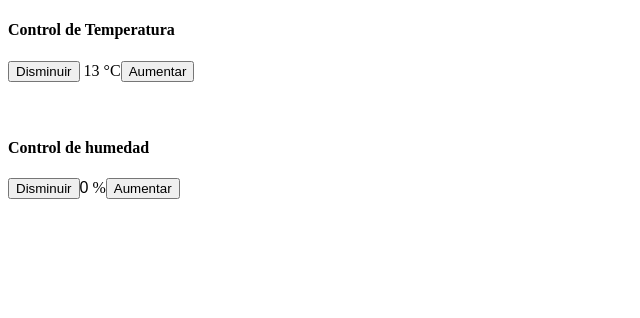
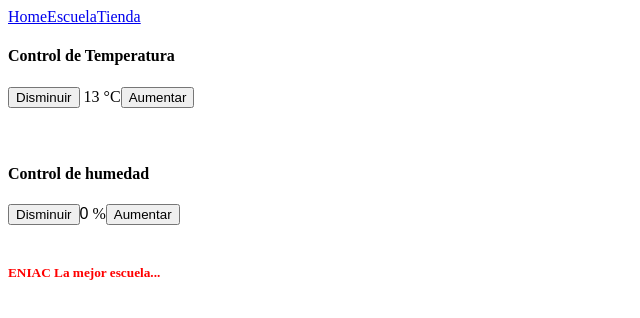
Before and after one commit to ioticos/elon_musk_level, a Nuxt app: page / in a window 1280 px wide. Shown: the top 318 px of the page, without its empty margins (0-640 px from the left). Built offline with nearby package versions, Linux system fonts and the light colour scheme.

Commit message:
clase 1.21 nuxt-link y spa

```diff
--- /dev/null
+++ b/layouts/default.vue
@@ -0,0 +1,20 @@
+<template>
+  <div>
+    <nav>
+      <nuxt-link to="/">Home</nuxt-link>
+      <nuxt-link to="/escuela">Escuela</nuxt-link>
+      <nuxt-link to="/carrito">Tienda</nuxt-link>
+    </nav>
+
+        <nuxt></nuxt>
+
+    <h5 style="color:red">ENIAC La mejor escuela...</h5>
+  </div>
+</template>
+
+<script>
+export default {};
+</script>
+
+<style>
+</style>
--- a/nuxt.config.js
+++ b/nuxt.config.js
@@ -1,6 +1,6 @@
 export default {
   // Disable server-side rendering: https://go.nuxtjs.dev/ssr-mode
-  ssr: false,
+  ssr: false, //(spa)
 
   // Global page headers: https://go.nuxtjs.dev/config-head
   head: {
```
